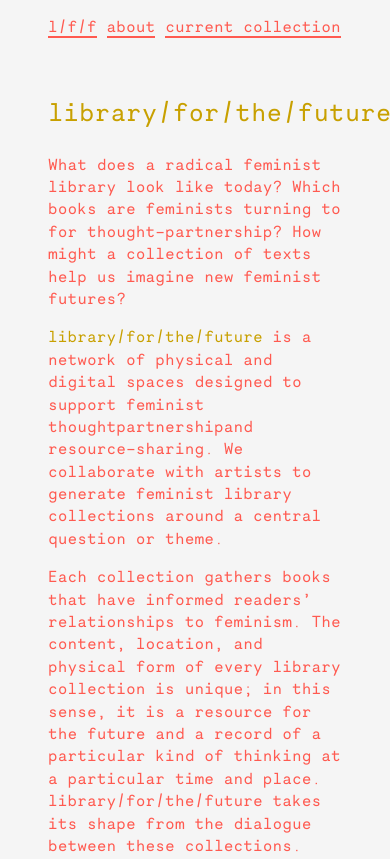
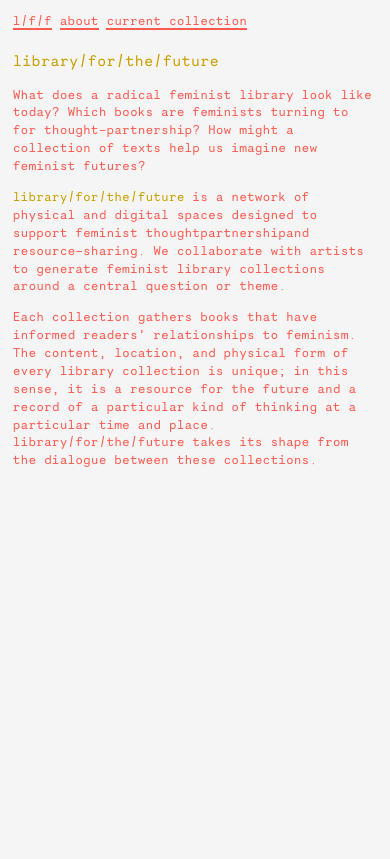
Before and after one commit to library-for-the-future/libraryforthefuture, a plain HTML site: page index.html in a window 390 px wide. Shown: the top 859 px of the page. Drawn offline with Linux system fonts and the light colour scheme.

Commit message:
mobile styles

```diff
--- a/index.html
+++ b/index.html
@@ -1,7 +1,10 @@
 <!DOCTYPE html>
 <html>
 <head>
-	<meta charset="utf-8">
+	<meta http-equiv="x-ua-compatible" content="ie=edge">
+    <meta charset="utf-8">
+   	<meta name="viewport" content="width=device-width, initial-scale=1">
+
 	<title>Library for the Future</title>
 	<link href="style.css" rel="stylesheet" type="text/css">
 </head>
--- a/style.css
+++ b/style.css
@@ -69,3 +69,19 @@ em{
 .alt, em{
 	color: var(--alt);
 }
+
+@media only screen and (max-width: 600px) {
+	body{
+		font-size: .8em;
+	}
+	 header {
+	 	margin: 1em;
+	 }
+	 section{
+	 	padding: 1em;
+	 }
+
+	 h1{
+	 	font-size: 1.2em;
+	 }
+}
```
